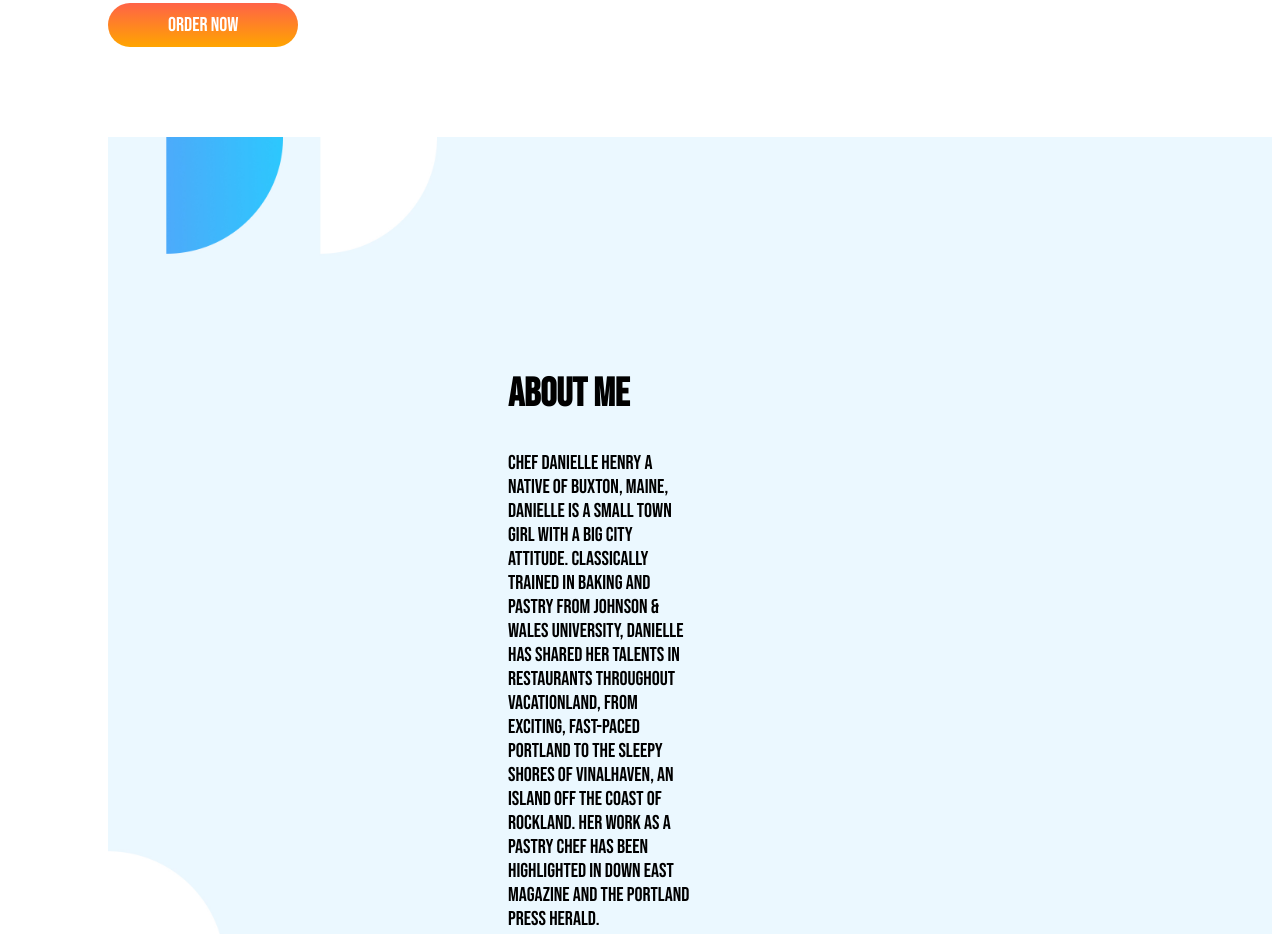
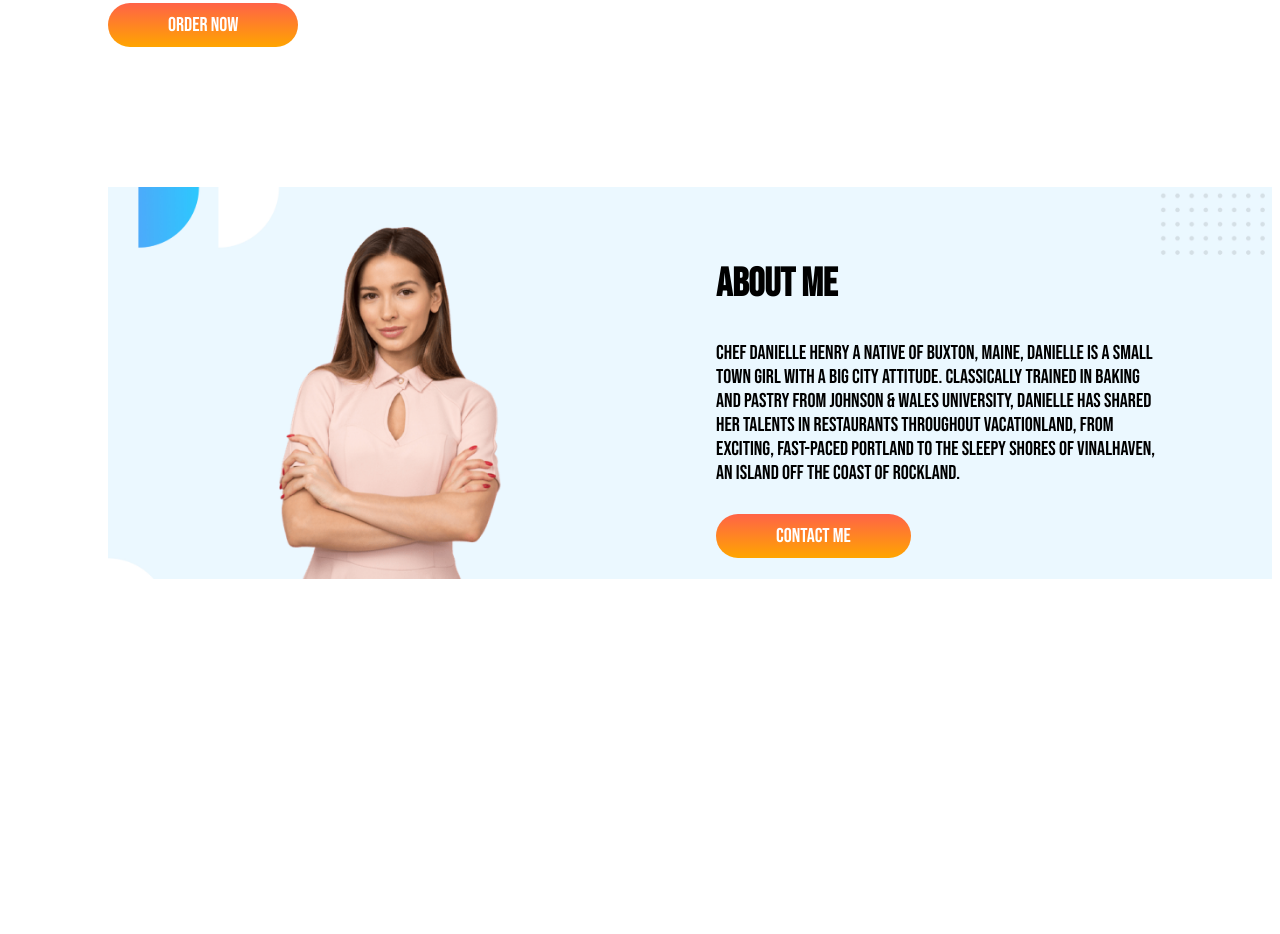
Before and after one commit to ImamHossain98/food-network-main, a plain HTML site: page index.html in a window 1280 px wide. Shown: the part 503-1437 px from the top of the page. After the commit the page ends 1232 px from the top, so only its background shows below. Drawn offline with Linux system fonts and the light colour scheme.

Commit message:
section2 done

```diff
--- a/index.html
+++ b/index.html
@@ -34,13 +34,15 @@
     </section>
     <section class="major-container background-scene">
         <div class="half-space">
+            <img id="picture-adjust" src="images/female/Person Image.png" alt="">
+        </div>
+        <div class="half-space text-center ">
             <h2>About Me</h2>
             <p>Chef Danielle Henry
                 A native of Buxton, Maine, Danielle is a small town girl with a big city attitude. Classically trained
                 in baking and pastry from Johnson & Wales University, Danielle has shared her talents in restaurants
                 throughout Vacationland, from exciting, fast-paced Portland to the sleepy shores of Vinalhaven, an
-                island off the coast of Rockland. Her work as a pastry chef has been highlighted in Down East magazine
-                and the Portland Press Herald.</p>
+                island off the coast of Rockland.</p> <br>
             <a class="link-button" href="https://www.instagram.com/imamhossain98/">Contact me</a>
         </div>
     </section>
--- a/style.css
+++ b/style.css
@@ -18,7 +18,7 @@ p{
 .major-container{
     margin-left: 100px;
     display: flex;
-    margin-bottom: 100px;
+    margin-bottom: 150px;
 
 
 }
@@ -32,6 +32,7 @@ p{
 }
 .half-space{
     width: 50%;
+    text-align: left;
 }
 .half-space img{
 width: 80%;
@@ -39,5 +40,16 @@ width: 80%;
 .background-scene{
     background-image: url(images/shapes/Frame\ 57.jpg);
     background-size: cover;
-    padding: 200px 400px;
+    padding:40px 60px 0px 60px;
 }
+#picture-adjust{
+    width: 50%;
+    margin-left: auto;
+    margin-right: auto;
+    display: block;
+
+}
+.text-center{
+    margin-right:5%;
+    margin-left: 10%;
+}
```
